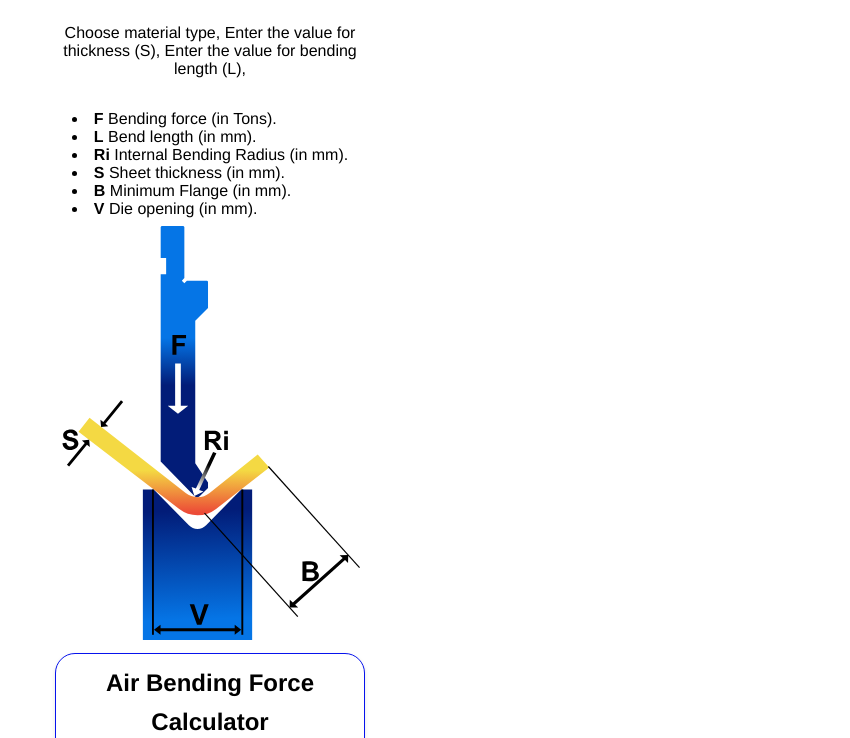
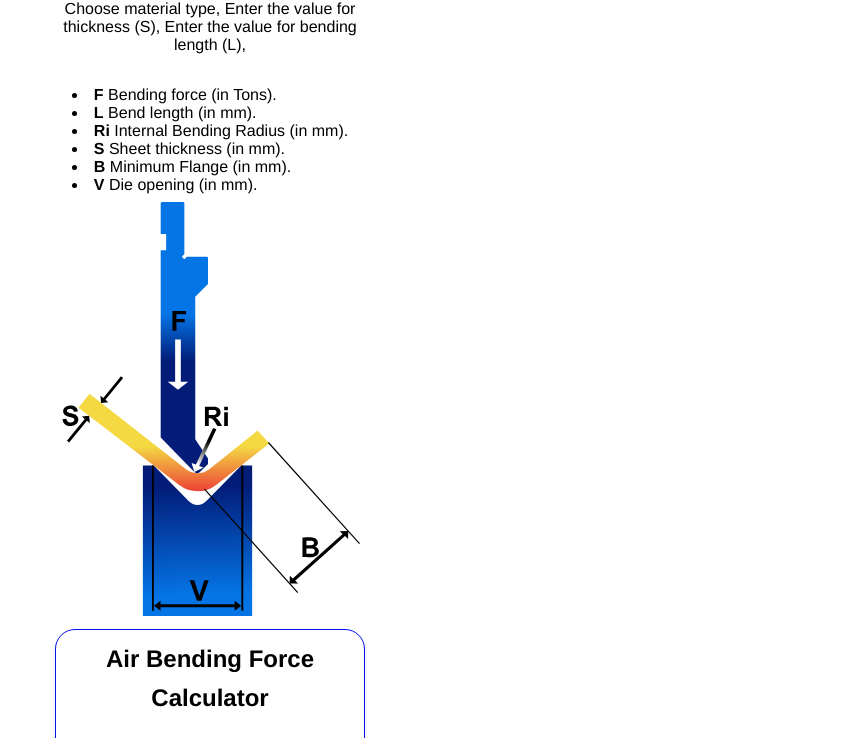
Before and after one commit to sanmacmachines46/Bending-Force-Calculator, a plain HTML site: page index.html in a window 1280 px wide. Shown: the part 191-929 px from the top of the page, without its empty margins (430-1280 px from the left). Drawn offline with Linux system fonts and the light colour scheme.

Commit message:
Update index.html

```diff
--- a/index.html
+++ b/index.html
@@ -9,10 +9,7 @@
   <style>
          body {
 
-            margin-bottom: 0.5em;
-            margin-top: 2em;
-            margin-left: auto;
-            margin-right: auto;
+
             padding: 5;
             display: flex; /* Makes the body a flex container */
             justify-content: center; /* Centers container horizontally */
```
